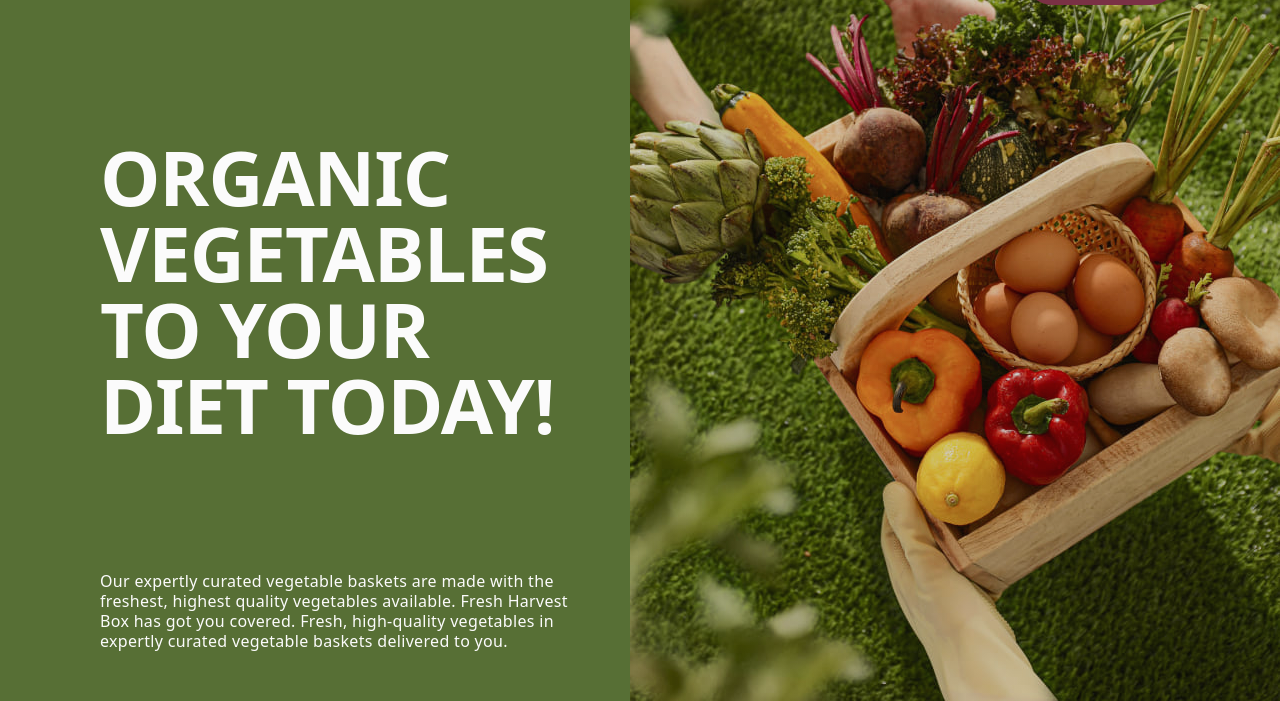
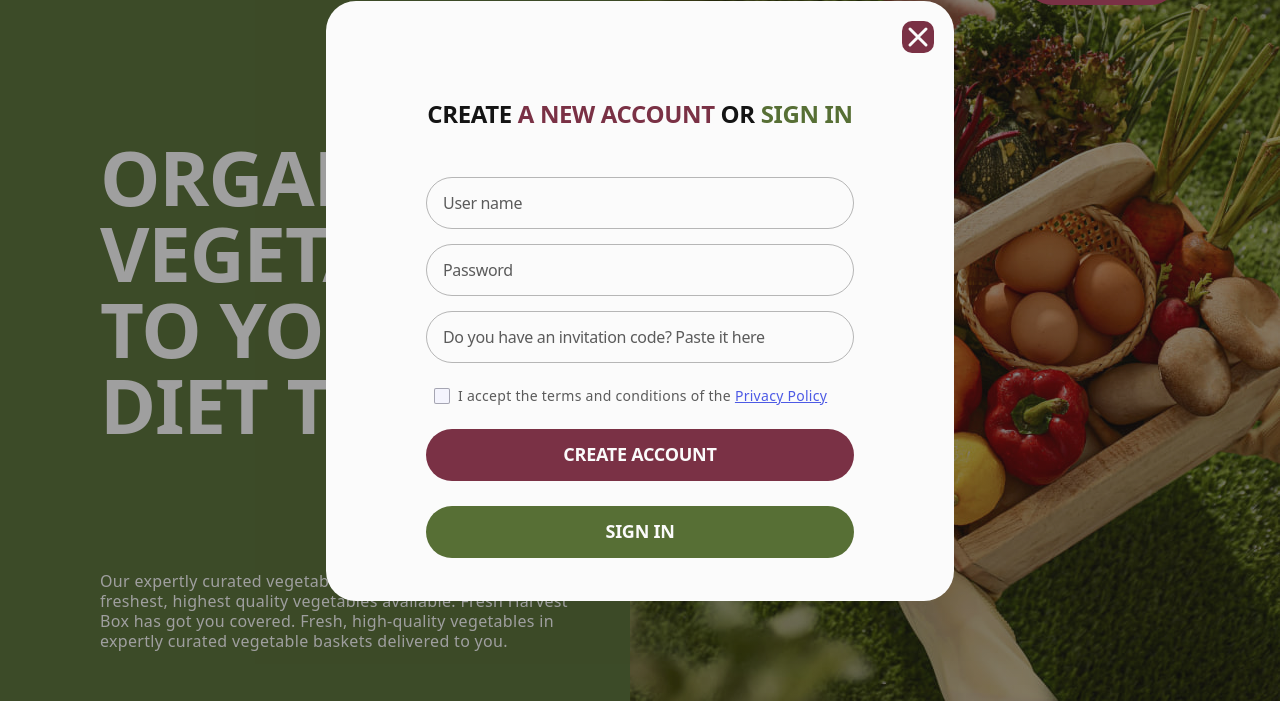
Before and after one commit to cel3ntano/project-vegetables24, a website built with Vite: page src/index.html in a window 1280 px wide. Shown: the part 99-800 px from the top of the page. Built offline with nearby package versions, Linux system fonts and the light colour scheme.

Commit message:
header-modal-media

```diff
--- a/src/css/header.css
+++ b/src/css/header.css
@@ -165,14 +165,13 @@
 }
 
 .modal {
-  width: 628px;
-  min-height: 557px;
+  width: 100vw;
+  height: 100vh;
   background-color: #fbfbfb;
-  border-radius: 30px;
   position: absolute;
   top: 50%;
   left: 50%;
-  padding: 100px 100px 50px 100px;
+  padding: 100px 20px 40px 20px;
   transform: translate(-50%, -50%) scale(1);
   transition: transform 250ms cubic-bezier(0.4, 0, 0.2, 1);
 }
@@ -195,7 +194,7 @@
 .modal-title {
   color: #141414;
   text-align: center;
-  font-size: 24px;
+  font-size: 18px;
   font-weight: 600;
   line-height: 1.08;
   letter-spacing: -0.015em;
@@ -223,7 +222,7 @@
   height: 52px;
   padding-left: 16px;
   border-radius: 30px;
-  border: 1px solid rgba(20, 20, 20, 0.2);
+  border: 1px solid rgba(20, 20, 20, 0.3);
   background-color: transparent;
   outline: transparent;
   transition: border-color 250ms cubic-bezier(0.4, 0, 0.2, 1);
@@ -235,7 +234,7 @@
 
 .modal-input::placeholder {
   color: #5b5b5b;
-  font-size: 16px;
+  font-size: 14px;
   font-weight: 500;
   line-height: 1.25;
   letter-spacing: -0.02em;
@@ -251,6 +250,8 @@
   font-size: 14px;
   line-height: 1.14;
   letter-spacing: 0.02em;
+  display: flex;
+  align-items: center;
 }
 
 .privacy-link {
@@ -290,7 +291,7 @@
 .modal-btn {
   color: #fbfbfb;
   background-color: #7a3145;
-  font-size: 18px;
+  font-size: 16px;
   font-weight: 600;
   line-height: 1.11;
   letter-spacing: -0.015em;
@@ -299,7 +300,7 @@
   border: none;
   padding: 16px 80px;
   display: block;
-  min-width: 428px;
+  min-width: 338px;
   margin: 0 auto;
   transition: background-color 250ms cubic-bezier(0.4, 0, 0.2, 1);
 }
@@ -312,7 +313,7 @@
 .modal-btn-sing {
   color: #fbfbfb;
   background-color: #576f35;
-  font-size: 18px;
+  font-size: 16px;
   font-weight: 600;
   line-height: 1.11;
   letter-spacing: -0.015em;
@@ -321,7 +322,7 @@
   border: none;
   padding: 16px 80px;
   display: block;
-  min-width: 428px;
+  min-width: 338px;
   margin: 0 auto;
   transition: background-color 250ms cubic-bezier(0.4, 0, 0.2, 1);
 }
@@ -395,6 +396,20 @@
     line-height: 1.11;
     padding: 16px 32px;
     max-width: 157px;
+  }
+  /* -------------------------- */
+  .modal {
+    width: 440px;
+    height: 600px;
+    border-radius: 30px;
+    padding: 90px 50px 25px 50px;
+  }
+
+  .modal-title {
+    font-size: 20px;
+  }
+
+  .modal-field-check {
   }
 }
 
@@ -470,4 +485,28 @@
   .backdrop {
     display: none;
   }
+  /* -------------------------- */
+  .modal {
+    width: 628px;
+    min-height: 557px;
+    padding: 100px 100px 50px 100px;
+  }
+
+  .modal-title {
+    font-size: 24px;
+  }
+
+  .modal-input::placeholder {
+    font-size: 16px;
+  }
+
+  .modal-btn {
+    font-size: 18px;
+    min-width: 428px;
+  }
+
+  .modal-btn-sing {
+    font-size: 18px;
+    min-width: 428px;
+  }
 }
--- a/src/partials/header.html
+++ b/src/partials/header.html
@@ -66,7 +66,7 @@
   </div>
 </header>
 <!-- ---------modal----------- -->
-<div class="backdrop-modal">
+<div class="backdrop-modal is-open-modal">
   <div class="modal">
     <button type="button" class="modal-close">
       <svg class="modal-close-icon" width="32" height="32">
@@ -112,7 +112,7 @@
           class="form-check visually-hidden"
           value="true"
         />
-        <label for="user-privacy" class="check-text">
+        <label class="check-text">
           <span class="check-part">
             <svg class="check-icon" width="10" height="8">
               <use href="../img/icons.svg#"></use>
```
